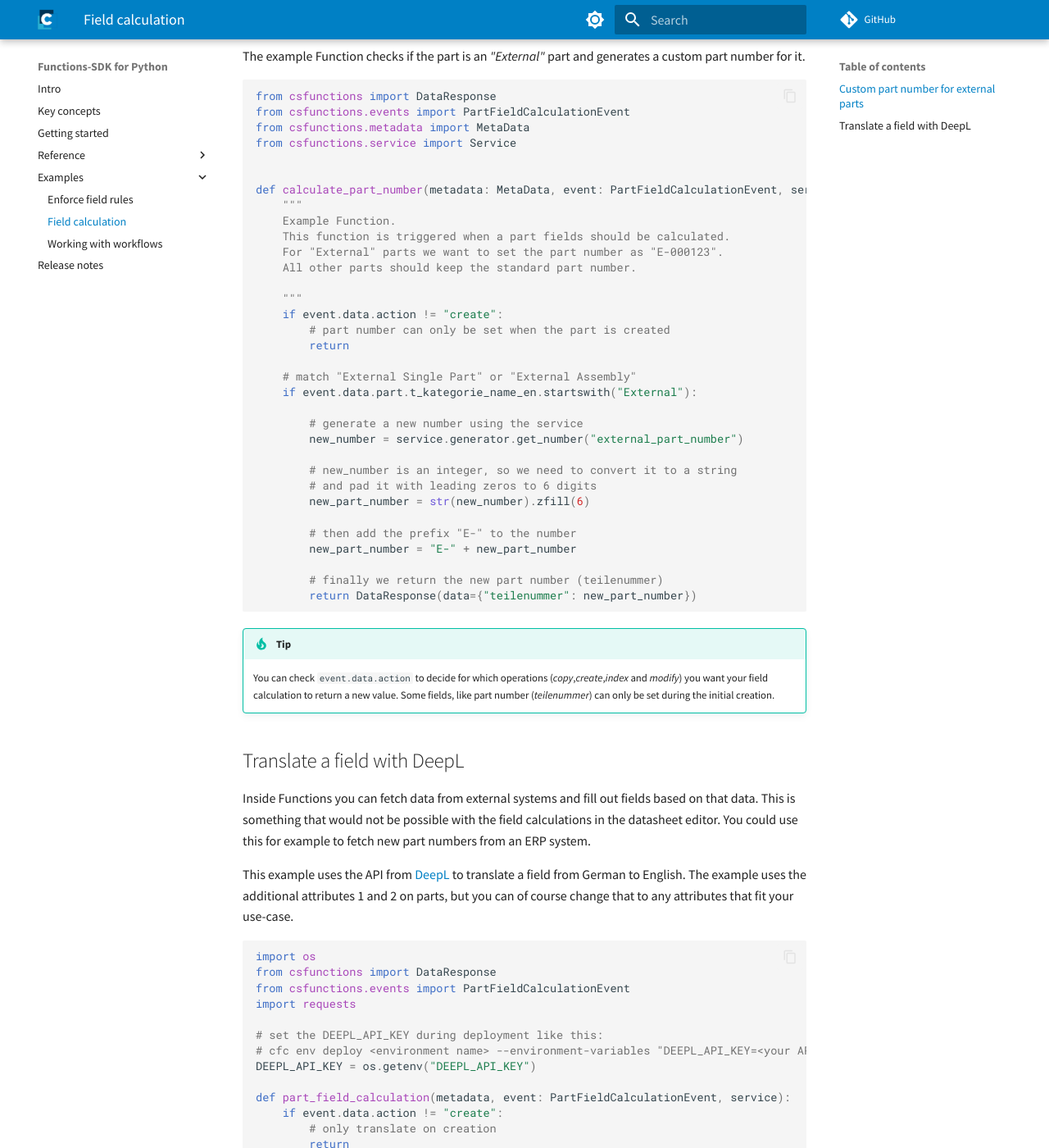
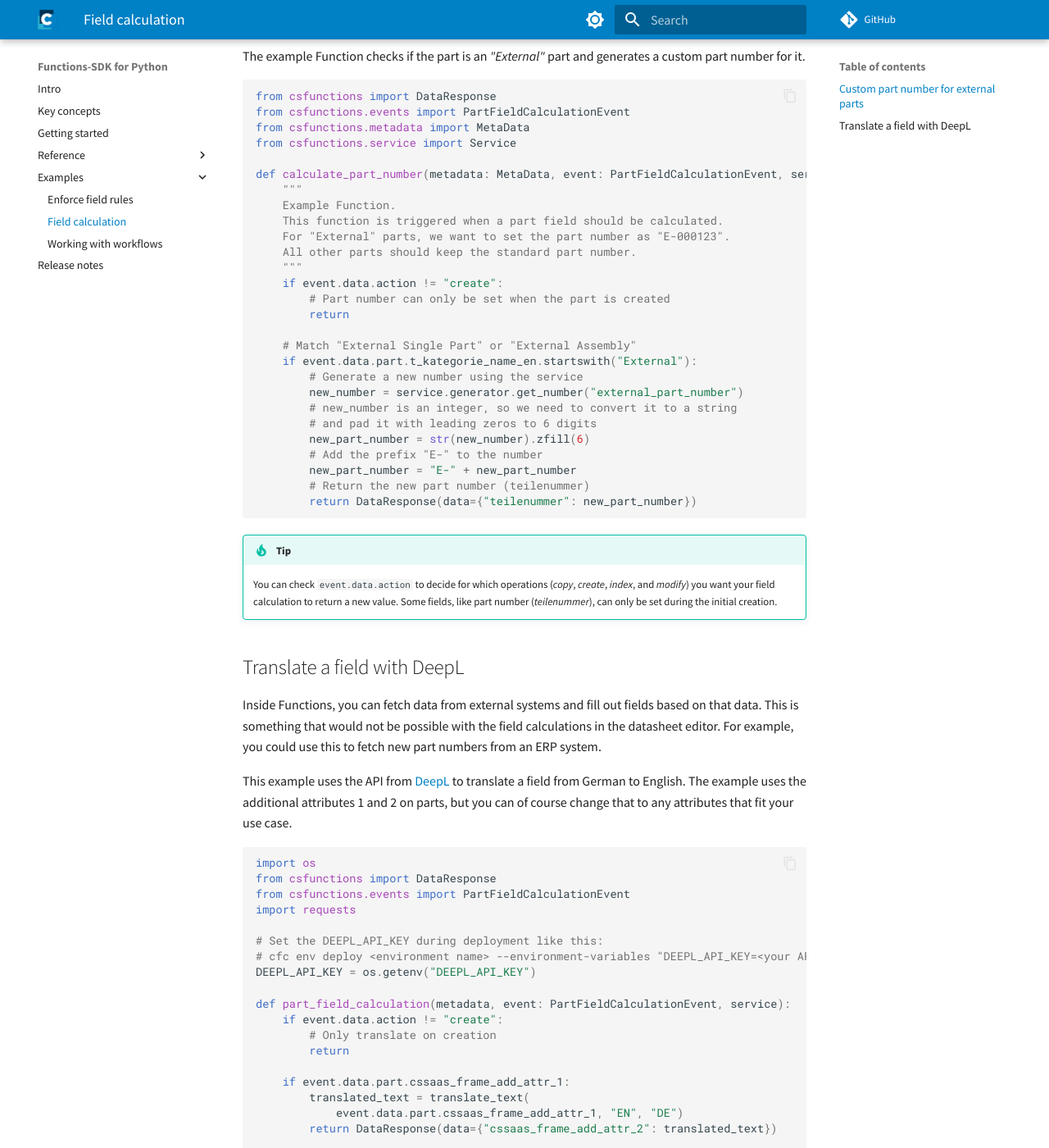
Before and after one commit to cslab/functions-sdk-python, an MkDocs documentation site: the page built from docs/examples/field_calculation.md, in a window 1280 px wide and 1400 px high, scrolled down 575 px. Shown: the whole window at 82% size. Built offline with MkDocs 1.6.1 and Material for MkDocs 9.7.7, drawn with Linux system fonts in a browser that asks for light colours; comment, search, counter and statistics services are not loaded; some of the changed text lies outside the part shown.

Commit message:
fix grammar mistakes

````diff
--- a/docs/examples/field_calculation.md
+++ b/docs/examples/field_calculation.md
@@ -1,19 +1,19 @@
 # Field calculation
 
-The data sheet editor in CIM Database Cloud already allows you to define some basic [field calculations](https://saas-docs.contact-cloud.com/2025.13.1-en/admin/admin-contact_cloud/saas_admin/app_setup_data_edit_field_calc){:target="_blank"} to fill out fields automatically.
+The datasheet editor in CIM Database Cloud already allows you to define some basic [field calculations](https://saas-docs.contact-cloud.com/2025.13.1-en/admin/admin-contact_cloud/saas_admin/app_setup_data_edit_field_calc){:target="_blank"} to fill out fields automatically.
 
-However, the Python expressions available in the datasheet editor are limited. Functions allow for much more freedom in defining your field calculations, and allow you to do things like *"fetching external data"* or *"referencing other objects"*.
+However, the Python expressions available in the datasheet editor are limited. Functions allow for much more flexibility in defining your field calculations, enabling you to do things like *fetching external data* or *referencing other objects*.
 
-Field calculations with Functions utilize the "<Object\>FieldCalulationEvent", e.g. [PartFieldCalculationEvent](../reference/events.md#partfieldcalculationevent), which expect the response to contain a `DataResponse` with a dictionary containing the fields that should be updated.
+Field calculations with Functions utilize the `<Object>FieldCalculationEvent`, e.g. [PartFieldCalculationEvent](../reference/events.md#partfieldcalculationevent), which expects the response to contain a `DataResponse` with a dictionary of the fields that should be updated.
 
 ```python
-return DataResponse(data={somefield="new value"})
+return DataResponse(data={"somefield": "new value"})
 ```
 
 
 ## Custom part number for external parts
 
-This example shows you the basics of calculating fields with Functions and how to use the `service` parameter to generate a fresh number.
+This example shows you the basics of calculating fields with Functions and how to use the `service` parameter to generate a new number.
 
 The example Function checks if the part is an *"External"* part and generates a custom part number for it.
 
@@ -23,45 +23,39 @@
 from csfunctions.metadata import MetaData
 from csfunctions.service import Service
 
-
 def calculate_part_number(metadata: MetaData, event: PartFieldCalculationEvent, service: Service):
     """
     Example Function.
-    This function is triggered when a part fields should be calculated.
-    For "External" parts we want to set the part number as "E-000123".
+    This function is triggered when a part field should be calculated.
+    For "External" parts, we want to set the part number as "E-000123".
     All other parts should keep the standard part number.
-
     """
     if event.data.action != "create":
-        # part number can only be set when the part is created
+        # Part number can only be set when the part is created
         return
 
-    # match "External Single Part" or "External Assembly"
+    # Match "External Single Part" or "External Assembly"
     if event.data.part.t_kategorie_name_en.startswith("External"):
-
-        # generate a new number using the service
+        # Generate a new number using the service
         new_number = service.generator.get_number("external_part_number")
-
         # new_number is an integer, so we need to convert it to a string
         # and pad it with leading zeros to 6 digits
         new_part_number = str(new_number).zfill(6)
-
-        # then add the prefix "E-" to the number
+        # Add the prefix "E-" to the number
         new_part_number = "E-" + new_part_number
-
-        # finally we return the new part number (teilenummer)
+        # Return the new part number (teilenummer)
         return DataResponse(data={"teilenummer": new_part_number})
 ```
 
 !!! tip
-    You can check `event.data.action` to decide for which operations (*copy*,*create*,*index* and *modify*) you want your field calculation to return a new value.
-    Some fields, like part number (*teilenummer*) can only be set during the initial creation.
+    You can check `event.data.action` to decide for which operations (*copy*, *create*, *index*, and *modify*) you want your field calculation to return a new value.
+    Some fields, like part number (*teilenummer*), can only be set during the initial creation.
 
 ## Translate a field with DeepL
 
-Inside Functions you can fetch data from external systems and fill out fields based on that data. This is something that would not be possible with the field calculations in the datasheet editor. You could use this for example to fetch new part numbers from an ERP system.
+Inside Functions, you can fetch data from external systems and fill out fields based on that data. This is something that would not be possible with the field calculations in the datasheet editor. For example, you could use this to fetch new part numbers from an ERP system.
 
-This example uses the API from [DeepL](https://www.deepl.com) to translate a field from German to English. The example uses the additional attributes 1 and 2 on parts, but you can of course change that to any attributes that fit your use-case.
+This example uses the API from [DeepL](https://www.deepl.com) to translate a field from German to English. The example uses the additional attributes 1 and 2 on parts, but you can of course change that to any attributes that fit your use case.
 
 ```python
 import os
@@ -69,13 +63,13 @@
 from csfunctions.events import PartFieldCalculationEvent
 import requests
 
-# set the DEEPL_API_KEY during deployment like this:
+# Set the DEEPL_API_KEY during deployment like this:
 # cfc env deploy <environment name> --environment-variables "DEEPL_API_KEY=<your API key>"
 DEEPL_API_KEY = os.getenv("DEEPL_API_KEY")
 
 def part_field_calculation(metadata, event: PartFieldCalculationEvent, service):
     if event.data.action != "create":
-        # only translate on creation
+        # Only translate on creation
         return
 
     if event.data.part.cssaas_frame_add_attr_1:
````
Also changed, not shown: README.md (+1 -1 lines), docs/development_server.md (+12 -11 lines), docs/examples/enforce_field_rules.md (+14 -15 lines), docs/examples/workflows.md (+15 -18 lines), docs/index.md (+13 -13 lines).
